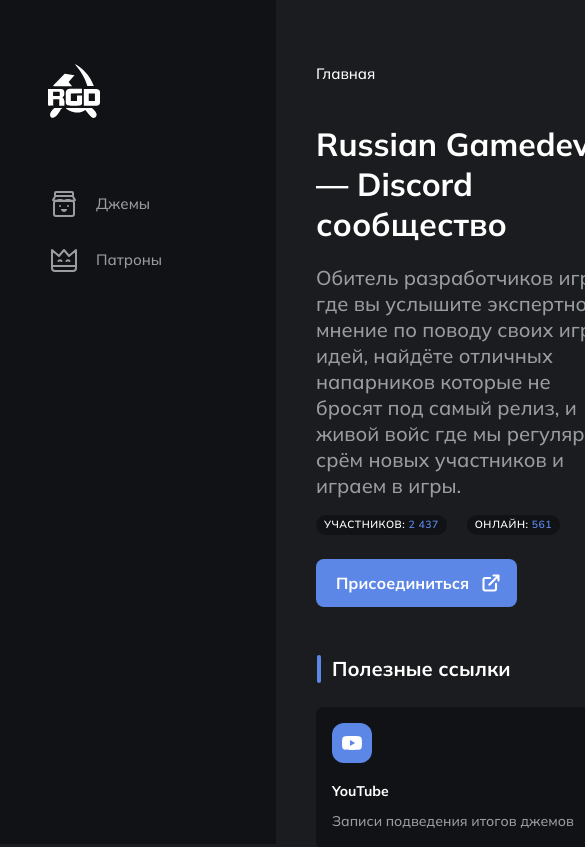
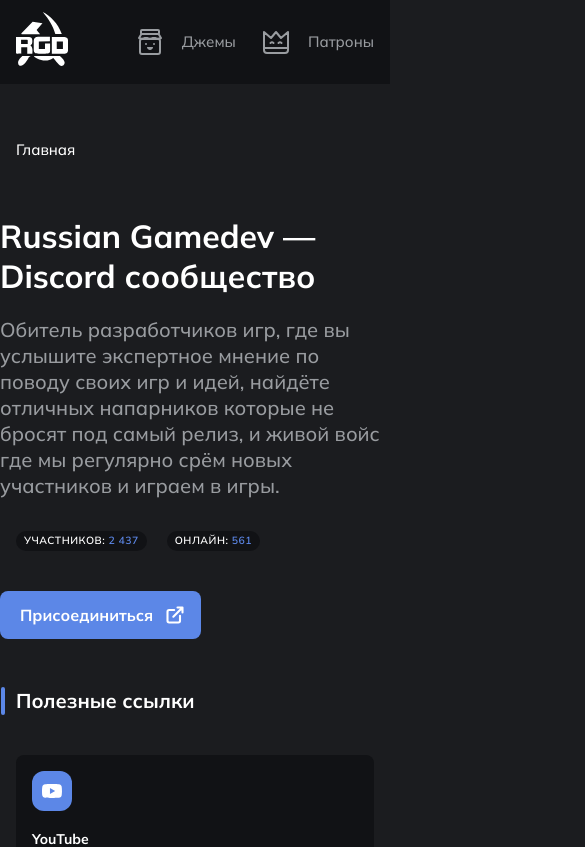
Before and after one commit to Russian-Gamedev/rgd.chat, a Next.js app: page / in a window 390 px wide. Shown: the top 847 px of the page, 585 px wide, since content can reach past the window. Built offline with nearby package versions, Linux system fonts and the light colour scheme.

Commit message:
Адаптив к мобилам

```diff
--- a/app/(components)/Sidebar/style.module.scss
+++ b/app/(components)/Sidebar/style.module.scss
@@ -1,25 +1,43 @@
+@import './media.scss';
+
 .sidebar {
   background-color: #111215;
-  padding-top: 4rem;
-  padding-bottom: 3rem;
-  padding-left: 3rem;
-  width: 17.25rem;
-  height: 100vh;
+  width: 100%;
   position: sticky;
   top: 0;
   display: flex;
+  align-items: center;
+  justify-content: space-between;
+  padding: 0.75rem 1rem;
   flex-shrink: 0;
-  flex-direction: column;
+
+  @include for-size(tablet-landscape-up) {
+    width: 17.25rem;
+    height: 100vh;
+    flex-direction: column;
+    justify-content: start;
+    align-items: start;
+    padding-top: 4rem;
+    padding-bottom: 3rem;
+    padding-left: 3rem;
+  }
 
   &__logotype {
     color: #fff;
-    margin-bottom: 4rem;
+
+    @include for-size(tablet-landscape-up) {
+      margin-bottom: 4rem;
+    }
   }
 
   &__menu {
     display: flex;
-    flex-direction: column;
     gap: 1.5rem;
+
+    @include for-size(tablet-landscape-up) {
+      flex-direction: column;
+    }
+
     > a {
       color: #999ca0;
       font-size: var(--text-general);
--- a/app/global.scss
+++ b/app/global.scss
@@ -1,4 +1,5 @@
 @import url('https://fonts.googleapis.com/css2?family=Mulish:wght@500;600;700&display=swap');
+@import 'media.scss';
 
 :root {
   scroll-behavior: smooth;
@@ -24,14 +25,26 @@
   background-color: #1b1c1f;
   display: flex;
   gap: 2.5em;
+  flex-direction: column;
+
+  @include for-size(tablet-landscape-up) {
+    flex-direction: row;
+  }
 }
 
 main {
   width: 100%;
-  max-width: 63rem;
-  margin-right: 2.5rem;
-  margin-bottom: 4rem;
-  margin-top: 4rem;
+  max-width: 70rem;
+
+  > div {
+    padding: 1rem;
+
+    @include for-size(tablet-landscape-up) {
+      margin-right: 2.5rem;
+      margin-bottom: 4rem;
+      margin-top: 4rem;
+    }
+  }
 }
 
 a {
--- a/app/patrons/style.module.scss
+++ b/app/patrons/style.module.scss
@@ -1,3 +1,4 @@
+@import 'media.scss';
 .cards {
   display: flex;
   gap: 3rem;
@@ -9,13 +10,18 @@
     border-radius: 0.5rem;
     display: flex;
     flex-direction: column;
-    width: 19rem;
+    width: 100%;
+
+    @include for-size(tablet-landscape-up) {
+      width: 19rem;
+    }
 
     &__banner {
       object-fit: cover;
       border-top-left-radius: 0.5rem;
       border-top-right-radius: 0.5rem;
       aspect-ratio: 152 / 65;
+      width: 100% !important;
       max-width: 100%;
       height: auto;
       display: block;
--- a/app/style.module.scss
+++ b/app/style.module.scss
@@ -1,3 +1,5 @@
+@import './media.scss';
+
 .badges {
   display: flex;
   gap: 1.25rem;
@@ -24,8 +26,12 @@
   display: flex;
   align-items: flex-start;
   flex-direction: column;
-  width: 19rem;
+  width: 100%;
   text-decoration: none;
+
+  @include for-size(tablet-landscape-up) {
+    width: 19rem;
+  }
 
   > div {
     color: #fff;
--- a/components/Text/index.tsx
+++ b/components/Text/index.tsx
@@ -1,5 +1,4 @@
 import React from 'react';
-import { classNames } from '@/lib/tools';
 import style from './style.module.scss';
 
 type TextOwnProps<E extends React.ElementType = React.ElementType> = {
--- a/next.config.js
+++ b/next.config.js
@@ -1,9 +1,14 @@
+const path = require('path');
+
 /** @type {import('next').NextConfig} */
 const nextConfig = {
   reactStrictMode: true,
   swcMinify: true,
   experimental: {
     appDir: true,
+  },
+  sassOptions: {
+    includePaths: [path.resolve('styles')],
   },
   images: {
     remotePatterns: [
--- /dev/null
+++ b/styles/media.scss
@@ -0,0 +1,23 @@
+@mixin for-size($size) {
+  @if $size == phone-only {
+    @media (max-width: 599px) {
+      @content;
+    }
+  } @else if $size == tablet-portrait-up {
+    @media (min-width: 600px) {
+      @content;
+    }
+  } @else if $size == tablet-landscape-up {
+    @media (min-width: 900px) {
+      @content;
+    }
+  } @else if $size == desktop-up {
+    @media (min-width: 1200px) {
+      @content;
+    }
+  } @else if $size == big-desktop-up {
+    @media (min-width: 1800px) {
+      @content;
+    }
+  }
+}
```
